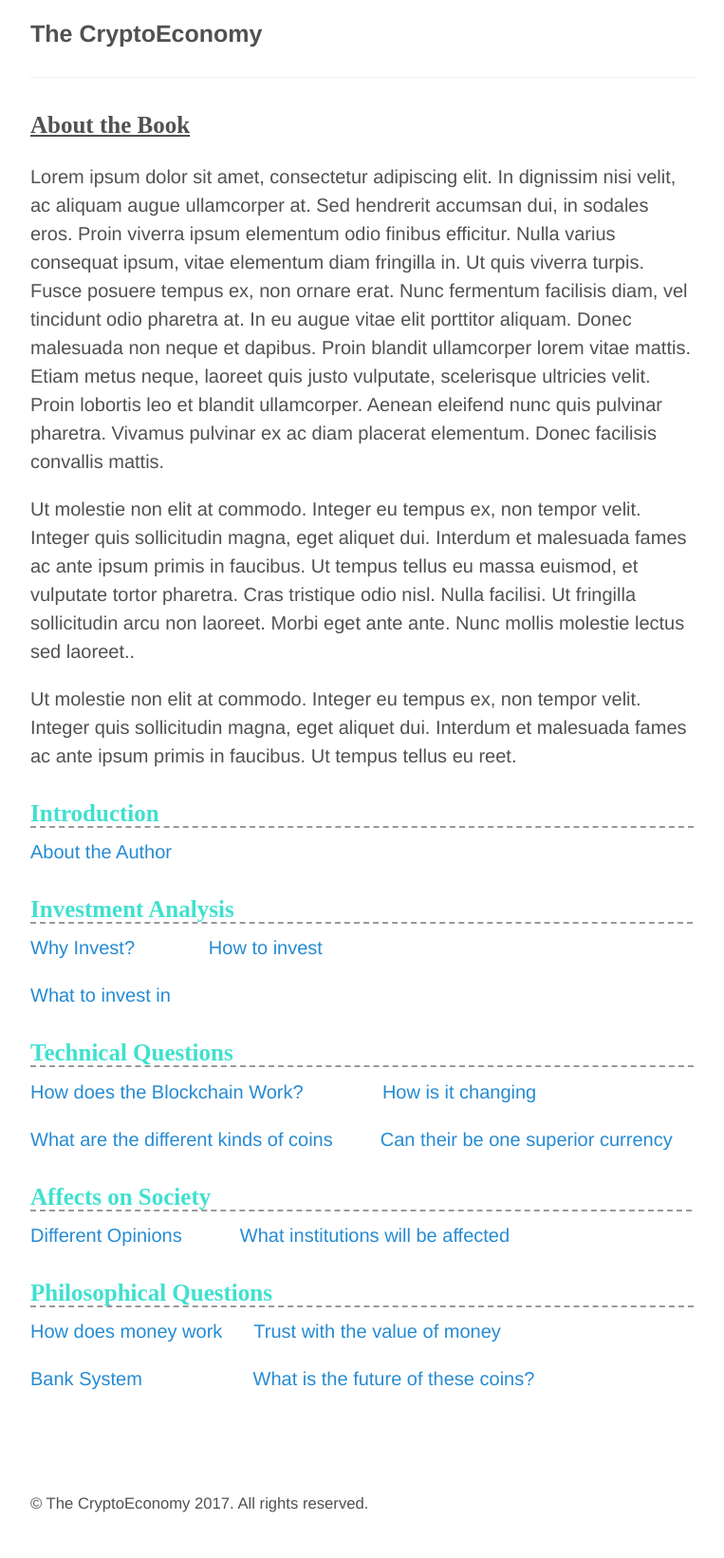
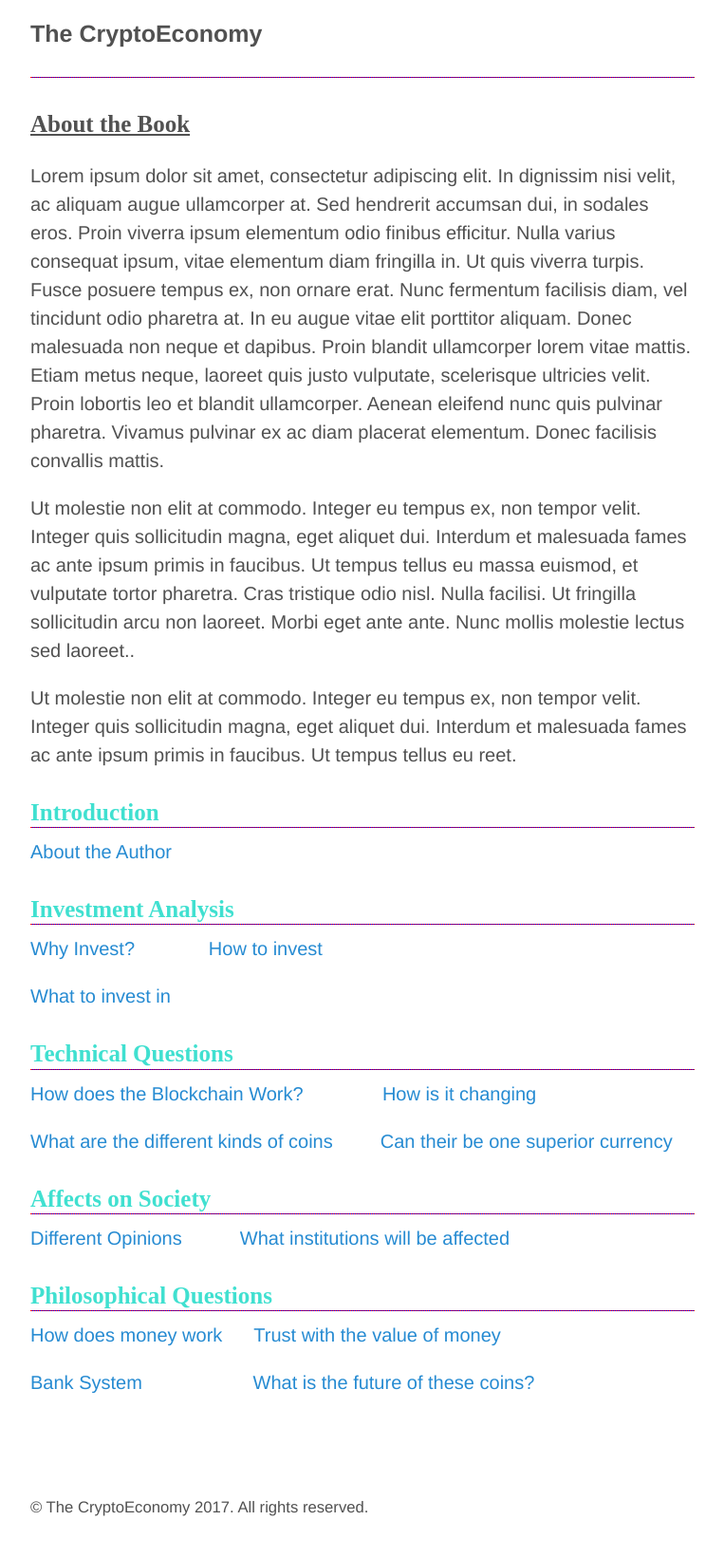
Before and after one commit to Cryptoeconomics/cryptoeconomics.github.io, a Jekyll site: the page built from index.html, in a window 1280 px wide. Shown: the whole page at 95% size, without its empty margins (258-1021 px from the left). Built offline with Jekyll 4.4.1, drawn with Linux system fonts in a browser that asks for light colours.

Commit message:
color change

```diff
--- a/index.html
+++ b/index.html
@@ -13,33 +13,45 @@ title: Home
 
  <head>
     <style>
-        u.dotted{
+        u.dotted
+        {
           border-bottom: 2px dashed #999;
           text-decoration: none;
         }
+
+        hr.section
+        {
+        	margin-bottom:0em;
+        	margin-top:0em;
+        }
+        hr {
+    border: 1px dotted #ff0000;
+    border-style: none none dotted;
+    color: #0000FF;
+    background-color: #0000FF;
+}
     </style>
 </head>
 
- <h3 style="font-family:Marlett;" id="mailing-list"><font color="Turquoise"><u class="dotted">Introduction<span style="display:inline-block; width: 14.9cm;"></span>
-</u></font></h3>
+ <h3 style="font-family:Marlett;" id="mailing-list"><font color="Turquoise">Introduction <hr class="section"></font></h3>
 
  <p><a href="/" title="Home">About the Author </a></p>
 
-<h3 style="font-family:Marlett;" id="mailing-list"><font color="Turquoise"> <u class="dotted"> Investment Analysis<span style="display:inline-block; width: 12.8cm;"></span></u> </font></h3>
+<h3 style="font-family:Marlett;" id="mailing-list"><font color="Turquoise">Investment Analysis<hr class="section"> </font></h3>
 
 <p><a href="/" title="Home">Why Invest? </a> &nbsp  &nbsp &nbsp &nbsp&nbsp &nbsp &nbsp <a href="/" title="Home"> How to invest</a></p>
 <p><a href="/" title="Home">What to invest in</a></p>
 
-<h3 style="font-family:Marlett;" id="mailing-list"><font color="Turquoise"> <u class="dotted">Technical Questions<span style="display:inline-block; width: 12.85cm;"></span> </u></font></h3>
+<h3 style="font-family:Marlett;" id="mailing-list"><font color="Turquoise"> Technical Questions<hr class="section"></font></h3>
 
 <p><a href="/" title="Home">How does the Blockchain Work? </a> &nbsp  &nbsp  &nbsp  &nbsp &nbsp &nbsp &nbsp<a href="/" title="Home"> How is it changing </a></p>
 <p><a href="/" title="Home">What are the different kinds of coins </a> &nbsp  &nbsp  &nbsp  &nbsp <a href="/" title="Home">Can their be one superior currency</a></p>
 
-<h3 style="font-family:Marlett;" id="mailing-list"><font color="Turquoise"> <u class="dotted">Affects on Society <span style="display:inline-block; width: 13.25cm;"></span></u></font></h3>
+<h3 style="font-family:Marlett;" id="mailing-list"><font color="Turquoise"> Affects on Society <hr class="section"></font></h3>
 
 <p><a href="/" title="Home">Different Opinions </a>&nbsp &nbsp &nbsp &nbsp &nbsp <a href="/" title="Home">What institutions will be affected</a></p>
 
-<h3 style="font-family:Marlett;" id="mailing-list"><font color="Turquoise"><u class="dotted"> Philosophical Questions<span style="display:inline-block; width: 11.75cm;"></span></u> </font></h3>
+<h3 style="font-family:Marlett;" id="mailing-list"><font color="Turquoise">Philosophical Questions <hr class="section"> </font></h3>
 
 <p><a href="/" title="Home">How does money work </a>&nbsp&nbsp&nbsp&nbsp <a href="/" title="Home">Trust with the value of money</a></p>
 <p><a href="/" title="Home">Bank System </a>&nbsp&nbsp&nbsp&nbsp&nbsp&nbsp&nbsp&nbsp&nbsp&nbsp&nbsp&nbsp&nbsp&nbsp&nbsp&nbsp&nbsp&nbsp&nbsp <a href="/" title="Home">What is the future of these coins?</a></p>
```
